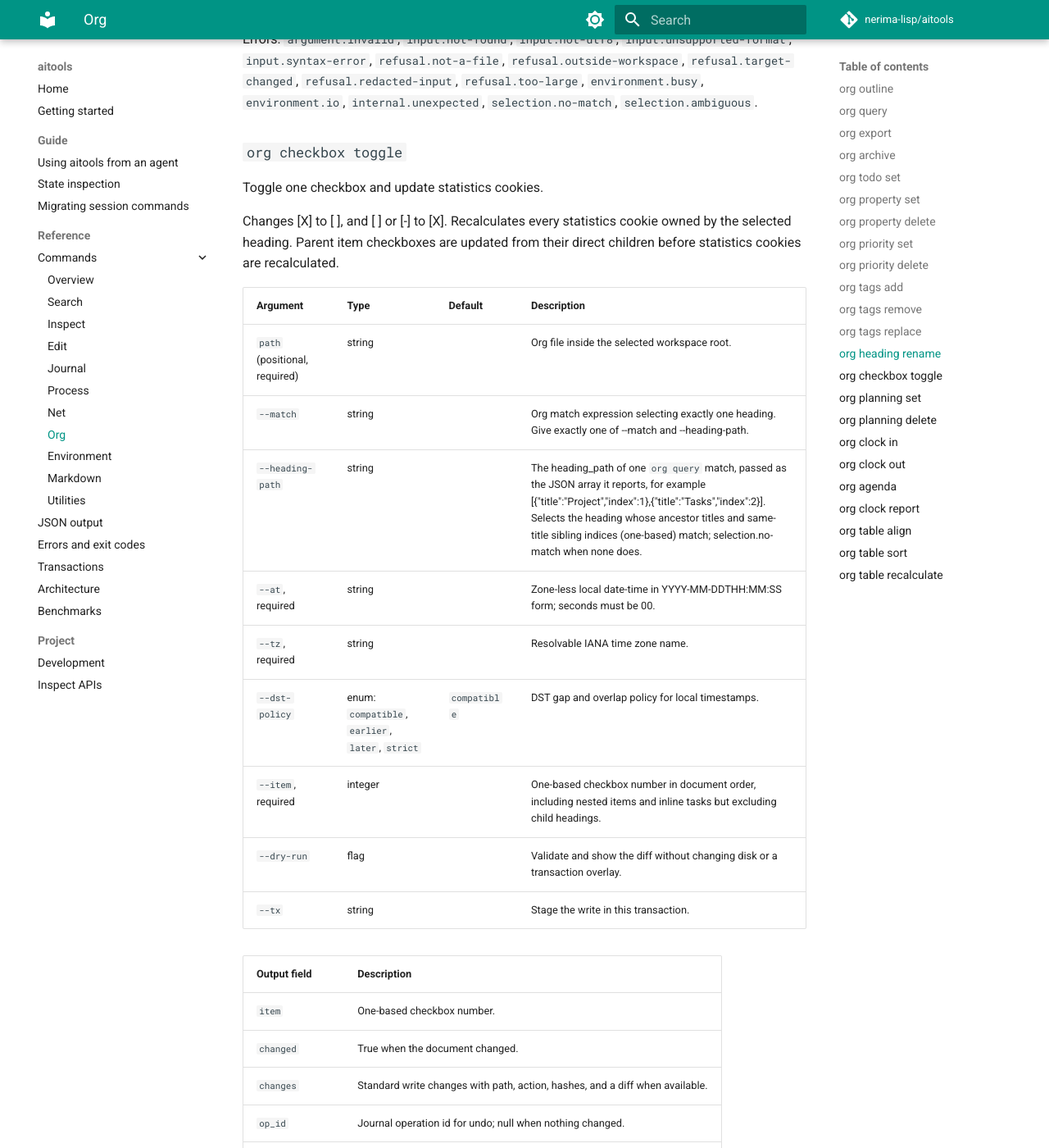
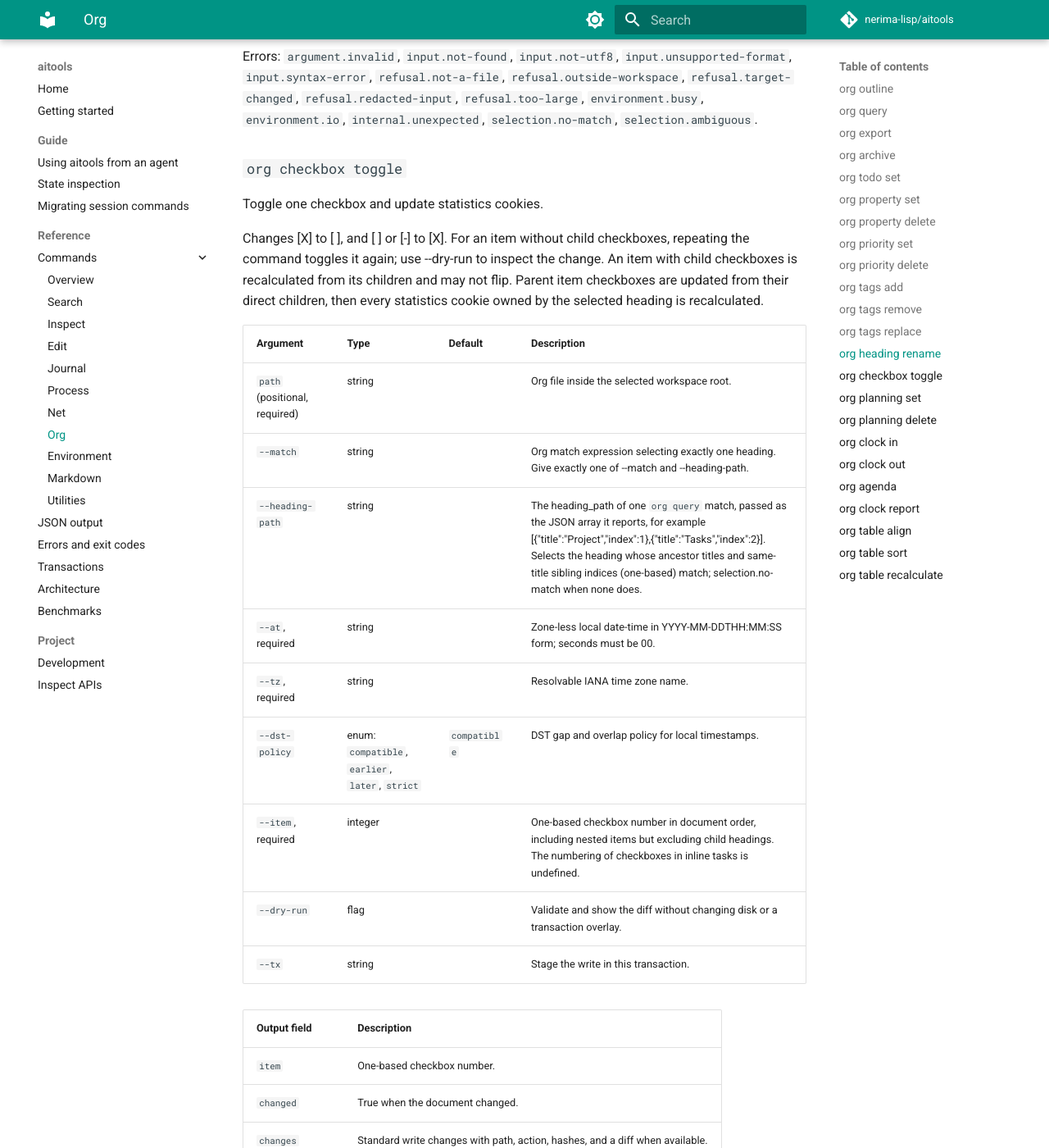
Before and after one commit to nerima-lisp/aitools, an MkDocs documentation site: the page built from docs/src/reference/commands/org.md, in a window 1280 px wide and 1400 px high, scrolled down 17638 px. Shown: the whole window at 82% size. Built offline with MkDocs 1.6.1 and Material for MkDocs 9.7.7, drawn with Linux system fonts in a browser that asks for light colours; comment, search, counter and statistics services are not loaded; some of the changed text lies outside the part shown.

Commit message:
docs(org): clarify heading and checkbox edits

```diff
--- a/docs/src/reference/commands/org.md
+++ b/docs/src/reference/commands/org.md
@@ -338,7 +338,7 @@ Change the text of one heading.
 | `--at`, required | string |  | Zone-less local date-time in YYYY-MM-DDTHH:MM:SS form; seconds must be 00. |
 | `--tz`, required | string |  | Resolvable IANA time zone name. |
 | `--dst-policy` | enum: `compatible`, `earlier`, `later`, `strict` | `compatible` | DST gap and overlap policy for local timestamps. |
-| `--title`, required | string |  | New heading text; existing statistics cookies are retained. |
+| `--title`, required | string |  | New heading text. If it contains a statistics cookie, it replaces the existing cookies; otherwise existing cookies are appended. |
 | `--dry-run` | flag |  | Validate and show the diff without changing disk or a transaction overlay. |
 | `--tx` | string |  | Stage the write in this transaction. |
 
@@ -358,7 +358,7 @@ Errors: `argument.invalid`, `input.not-found`, `input.not-utf8`, `input.unsuppor
 
 Toggle one checkbox and update statistics cookies.
 
-Changes [X] to [ ], and [ ] or [-] to [X]. Recalculates every statistics cookie owned by the selected heading. Parent item checkboxes are updated from their direct children before statistics cookies are recalculated.
+Changes [X] to [ ], and [ ] or [-] to [X]. For an item without child checkboxes, repeating the command toggles it again; use --dry-run to inspect the change. An item with child checkboxes is recalculated from its children and may not flip. Parent item checkboxes are updated from their direct children, then every statistics cookie owned by the selected heading is recalculated.
 
 | Argument | Type | Default | Description |
 |---|---|---|---|
@@ -368,7 +368,7 @@ Changes [X] to [ ], and [ ] or [-] to [X]. Recalculates every statistics cookie
 | `--at`, required | string |  | Zone-less local date-time in YYYY-MM-DDTHH:MM:SS form; seconds must be 00. |
 | `--tz`, required | string |  | Resolvable IANA time zone name. |
 | `--dst-policy` | enum: `compatible`, `earlier`, `later`, `strict` | `compatible` | DST gap and overlap policy for local timestamps. |
-| `--item`, required | integer |  | One-based checkbox number in document order, including nested items and inline tasks but excluding child headings. |
+| `--item`, required | integer |  | One-based checkbox number in document order, including nested items but excluding child headings. The numbering of checkboxes in inline tasks is undefined. |
 | `--dry-run` | flag |  | Validate and show the diff without changing disk or a transaction overlay. |
 | `--tx` | string |  | Stage the write in this transaction. |
 
```
Also changed, not shown: 1 other file.
